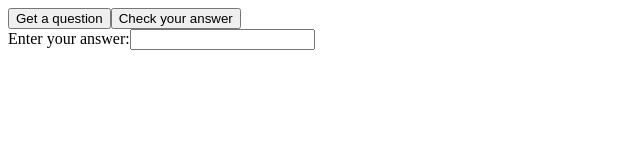
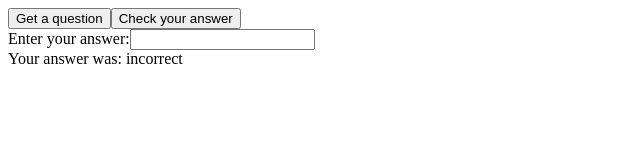
Before and after one commit to SamZirbel/JeopardyProject, an Angular app in the folder JeopardyProject/: page / in a window 1280 px wide. Both pictures are taken after a click on the button "Check your answer". Shown: the top 160 px of the page, without its empty margins (0-640 px from the left). Built offline with nearby package versions, Linux system fonts and the light colour scheme.

Commit message:
correct answer

```diff
--- a/JeopardyProject/src/app/home-page/home-page.component.html
+++ b/JeopardyProject/src/app/home-page/home-page.component.html
@@ -8,7 +8,7 @@
   </div>
 
 
-  <table class="table" *ngIf = "question">
+  <table class="table" *ngIf = "question" >
     <thead>
       <tr>
         <th scope="col">Category</th>
@@ -22,11 +22,17 @@
         <td>{{question.category.title}}</td>
         <td>{{question.question}}</td>
         <td>{{question.value}}</td>
-        <td>{{question.answer}}</td>
+        <td [hidden]>{{question.answer}}</td>
+
+        <td></td>
       </tr>
     </tbody>
   </table>
   <label class="col-sm-4" for="answerInput">Enter your answer:</label>
     <input class="col-sm-4" id="answerInput" name="answerInput" type="text" [(ngModel)]="answer">
+    <div *ngIf = "result">
+      Your answer was:
+      {{result}}
+    </div>
 
 </div>
--- a/JeopardyProject/src/app/home-page/home-page.component.ts
+++ b/JeopardyProject/src/app/home-page/home-page.component.ts
@@ -11,6 +11,7 @@ export class HomePageComponent implements OnInit {
 
   public question: (Question | null) = null;
   public answer:string = '';
+  public result:any = null;
 
   constructor(private questionService: QuestionService) { }
 
@@ -34,9 +35,9 @@ export class HomePageComponent implements OnInit {
   testAnswer(): any{
 
     if (this.question?.answer == this.answer) {
-      console.log("true"); return true ;
+      console.log("true"); this.result = "correct" ;
     } else {
-      console.log("false"); return false;
+      console.log("false"); this.result = "incorrect";
     }
   }
 
```
